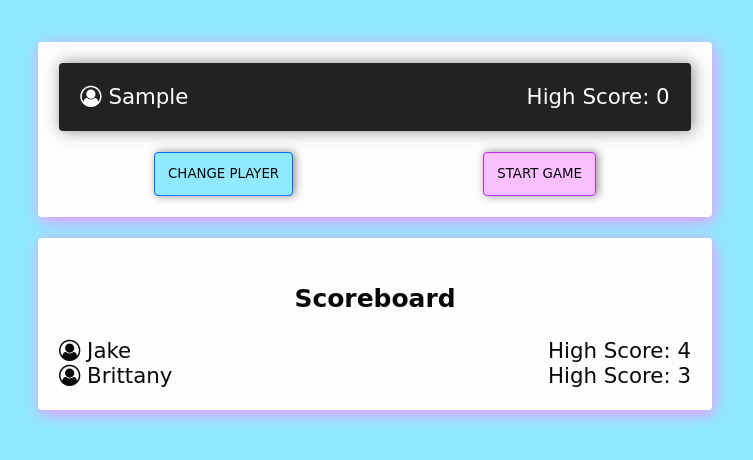
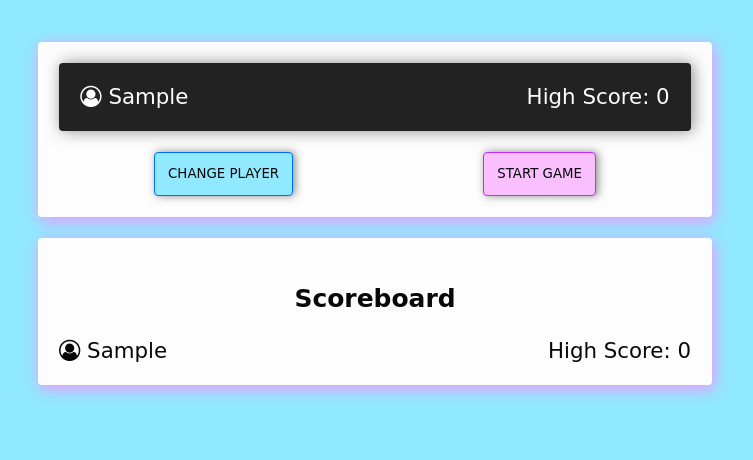
Before and after one commit to JudithClake/EEESlabf, a plain HTML site: page index.html in a window 1280 px wide. Both pictures are taken after typing "Sample" into the empty fields and a click on the button "ENTER". Shown: the part 182-642 px from the top of the page, without its empty margins (265-1018 px from the left). Drawn offline with Linux system fonts and the light colour scheme; a web font is replaced by a local one.

```diff
--- a/index.html
+++ b/index.html
@@ -72,24 +72,14 @@
 
     </div>
     </section>
-    <script src="main.js"></script>
     </main>
 
-     <div id="scoreboard" class="container card mt-2 shadow-2 unselectable">
+    <div id="scoreboard" class="container card mt-2 shadow-2 unselectable">
         <h3 class="text-center">Scoreboard</h3>
-        <div class="d-flex space-between">
-            <span>
-                <i class="fa fa-user-circle-o" aria-hidden="true"></i>
-                Jake</span>
-            <span>High Score: 4</span>
-        </div>
-        <div class="d-flex space-between">
-            <span>
-                <i class="fa fa-user-circle-o" aria-hidden="true"></i>
-                Brittany</span>
-            <span>High Score: 3</span>
-        </div>
+        <div id="players"></div>
     </div>
+
+    <script src="main.js"></script>
 
 </body>
 </html>
--- a/main.js
+++ b/main.js
@@ -109,6 +109,7 @@
 
     stopClock()
     draw()
+    drawScoreboard()
 }
 
 // #endregion
@@ -136,6 +137,7 @@
     document.getElementById("game").classList.remove("hidden")
     form.classList.add("hidden")
     draw()
+    drawScoreboard()
 }
 
 function changePlayer() {
@@ -153,3 +155,23 @@
         players = playersData
     }
 }
+
+function drawScoreboard() {
+    let template = " "
+
+    players.forEach(player => {
+        template += `
+        <div class="d-flex space-between">
+            <span>
+                <i class="fa fa-user-circle-o" aria-hidden="true"></i>
+                ${player.name}
+            </span>
+            <span>High Score: ${player.topScore}</span>
+        </div>
+        `
+    })
+
+    document.getElementById("players").innerHTML = template
+}
+
+drawScoreboard()
```
